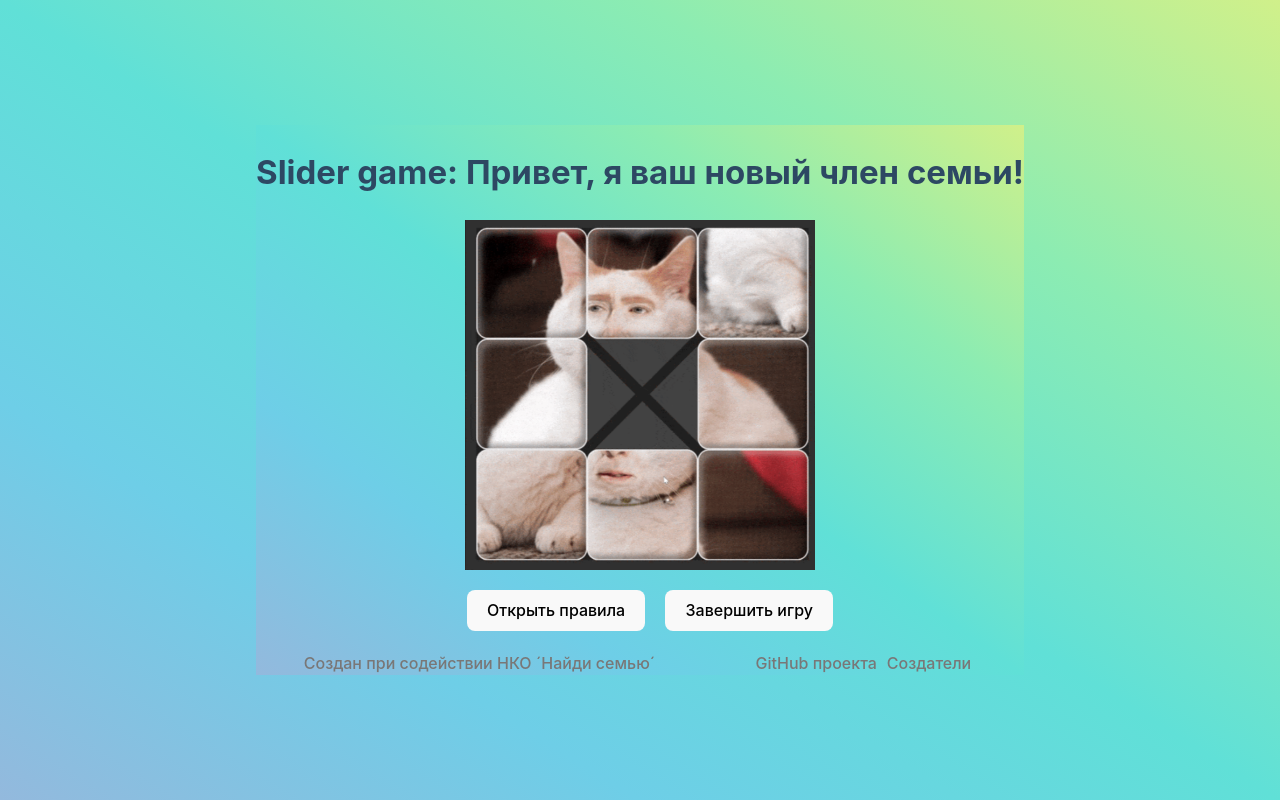
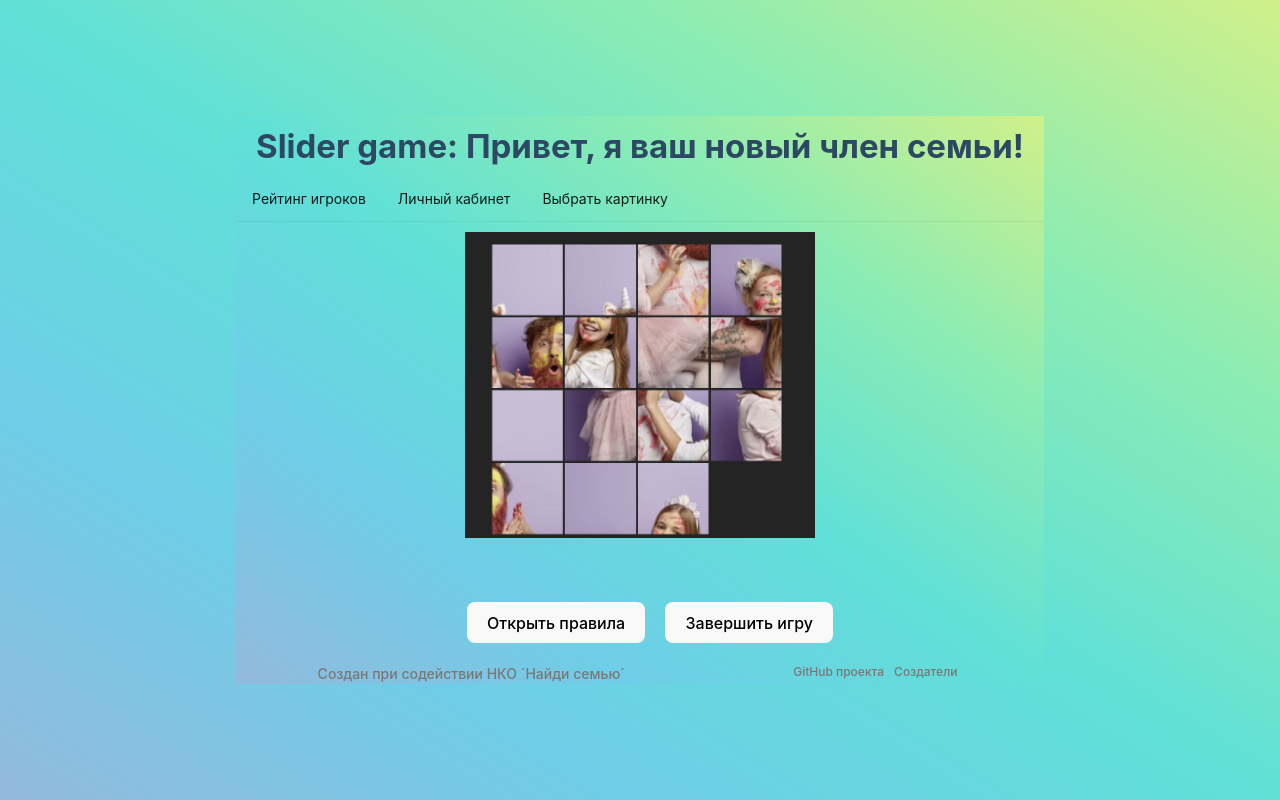
Before and after one commit to hackathon-team-44/Slider_game, a React (Vite) app: page / in a window 1280 px wide. Built offline with nearby package versions, Linux system fonts and the light colour scheme.

Commit message:
"перед объединением"

```diff
--- a/package.json
+++ b/package.json
@@ -12,6 +12,7 @@
   "dependencies": {
     "@mantine/core": "^7.2.1",
     "@mantine/ds": "^7.2.1",
+    "antd": "^5.11.1",
     "react": "^18.2.0",
     "react-dom": "^18.2.0",
     "react-router-dom": "^6.18.0"
--- a/src/App.jsx
+++ b/src/App.jsx
@@ -3,12 +3,14 @@ import EndOfGame from "./components/EndOfGame/EndOfGame";
 import Footer from "./components/Footer/Footer";
 import Header from "./components/Header/Header";
 import Main from "./components/Main/Main";
+import NavBar from "./components/NavBar/NavBar";
 import Rules from "./components/Rules/Rules";
 
 function App() {
   return (
     <>
       <Header />
+      <NavBar />
       <Main />
       <Rules />
       <EndOfGame />
--- a/src/components/Footer/Footer.module.css
+++ b/src/components/Footer/Footer.module.css
@@ -10,6 +10,7 @@
 .link {
   text-decoration: none;
   color: rgb(121, 119, 119);
+  font-size: 14px;
 }
 
 .list {
@@ -21,4 +22,5 @@
 .item {
   color: rgb(121, 119, 119);
   margin: 0 5px;
+  font-size: 12px;
 }
--- a/src/components/Header/Header.module.css
+++ b/src/components/Header/Header.module.css
@@ -6,5 +6,6 @@
 .title {
   color: rgb(45, 72, 99);
   font-size: 33px;
+  margin: 10px 20px;
   line-height: 40px;
 }
--- a/src/components/Main/Main.module.css
+++ b/src/components/Main/Main.module.css
@@ -1,4 +1,5 @@
 .main {
+  margin: 10px auto 0;
   display: flex;
   justify-content: center;
   align-items: center;
@@ -7,7 +8,8 @@
 .photo {
   height: 350px;
   width: 350px;
-  box-sizing: border-box;
-  background-image: url(/src/images/Снимок.png);
+  box-sizing: content-box;
+  background-image: url(/src/images/Снимок.jpg);
+  background-repeat: no-repeat;
   background-size: 350px;
 }
--- /dev/null
+++ b/src/components/NavBar/NavBar.jsx
@@ -0,0 +1,88 @@
+import style from "./NavBar.module.css"
+import { useState } from 'react';
+import { Menu } from 'antd';
+const items = [
+  // {
+  //   label: '?',
+  //   key: 'mail',
+  // },
+  {
+    label: 'Рейтинг игроков',
+    key: 'NavBar',
+  },
+  {
+    label: 'Личный кабинет',
+    key: 'lk',
+    children: [
+      {
+        type: 'group',
+        label: 'Item 1',
+        children: [
+          {
+            label: 'Option 1',
+            key: 'setting:1',
+          },
+          {
+            label: 'Option 2',
+            key: 'setting:2',
+          },
+        ],
+      },
+      {
+        type: 'group',
+        label: 'Item 2',
+        children: [
+          {
+            label: 'Option 3',
+            key: 'setting:3',
+          },
+          {
+            label: 'Option 4',
+            key: 'setting:4',
+          },
+        ],
+      },
+    ],
+  },
+  {
+    label: 'Выбрать картинку',
+    key: 'SubMenu',
+    children: [
+      {
+        type: 'group',
+        children: [
+          {
+            label: 'Магия',
+            key: 'setting:5',
+          },
+          {
+            label: 'Герои',
+            key: 'setting:6',
+          },{
+            label: 'Нежность',
+            key: 'setting:7',
+          },{
+            label: 'Загрузить свою',
+            key: 'setting:8',
+          },
+        ],
+      },
+    ],
+  },
+  // {
+  //   label: (
+  //     <a href="https://ant.design" target="_blank" rel="noopener noreferrer">
+  //       Navigation Four - Link
+  //     </a>
+  //   ),
+  //   key: 'alipay',
+  // },
+];
+const NavBar = () => {
+  const [current, setCurrent] = useState('mail');
+  const onClick = (e) => {
+    setCurrent(e.key);
+  };
+  return <Menu onClick={onClick} selectedKeys={[current]} mode="horizontal" items={items} className={style.navbar} />;
+};
+export default NavBar;
--- /dev/null
+++ b/src/components/NavBar/NavBar.module.css
@@ -0,0 +1,3 @@
+.navbar {
+  background: none;
+}
```
Also changed, not shown: src/images/Снимок.jpg (added), 1 other file (tests, documents, lock files or other folders).
